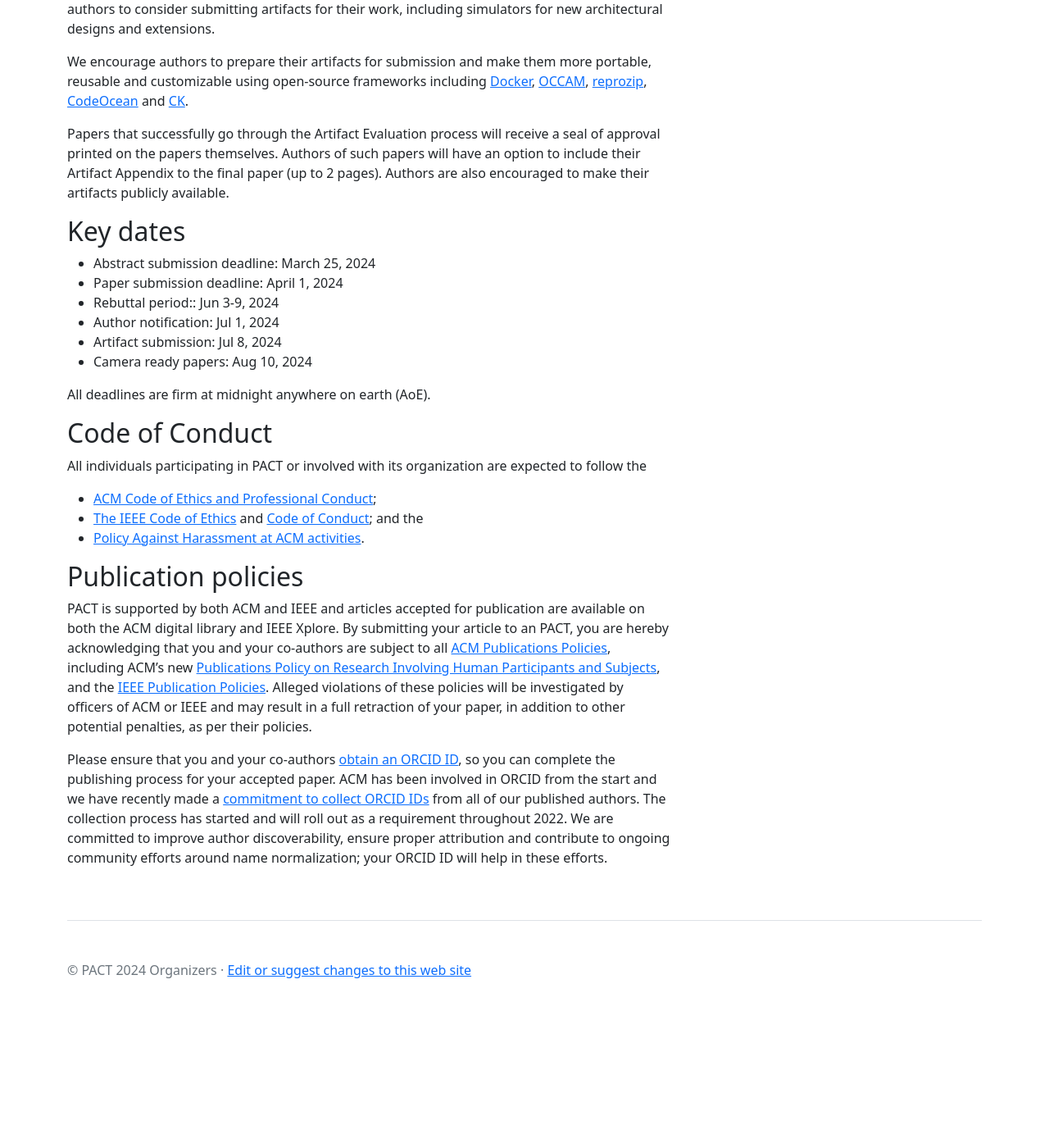
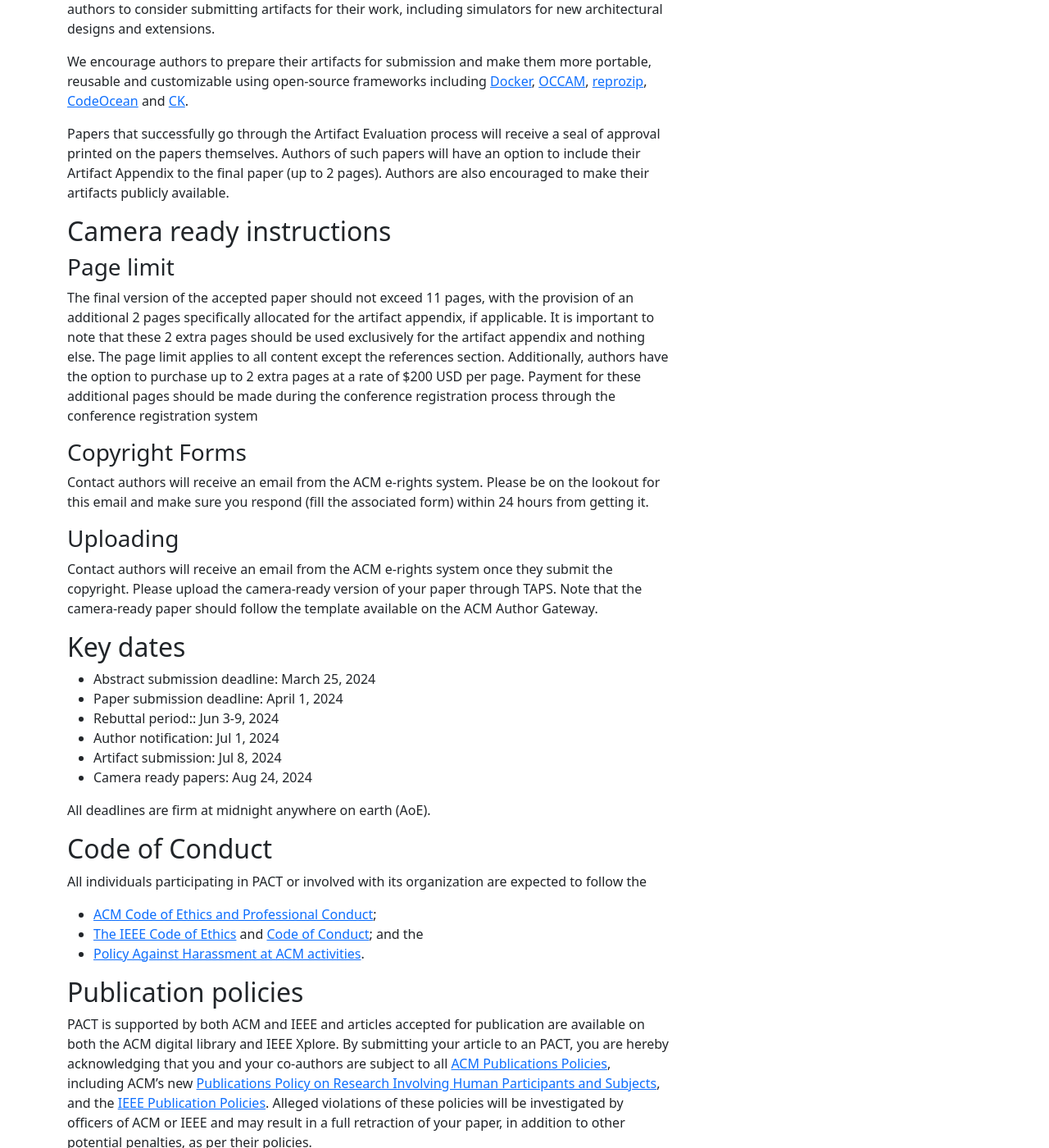
Before and after one commit to pact2024/pact2024.github.io, a Jekyll site: the page built from submit/index.md, in a window 1280 px wide and 1400 px high, scrolled down 3163 px. Shown: the whole window at 82% size. Built offline with Jekyll 4.4.1, drawn with Linux system fonts in a browser that asks for light colours; before the commit the page ends 4406 px from its top, so only the background shows below that.

Commit message:
Update call_for_papers.md

```diff
--- a/_includes/call_for_papers.md
+++ b/_includes/call_for_papers.md
@@ -121,6 +121,17 @@ We encourage authors to prepare their artifacts for submission and make them mor
 
 Papers that successfully go through the Artifact Evaluation process will receive a seal of approval printed on the papers themselves. Authors of such papers will have an option to include their Artifact Appendix to the final paper (up to 2 pages). Authors are also encouraged to make their artifacts publicly available.
 
+## Camera ready instructions
+
+### Page limit
+The final version of the accepted paper should not exceed 11 pages, with the provision of an additional 2 pages specifically allocated for the artifact appendix, if applicable. It is important to note that these 2 extra pages should be used exclusively for the artifact appendix and nothing else. The page limit applies to all content except the references section.
+Additionally, authors have the option to purchase up to 2 extra pages at a rate of $200 USD per page. Payment for these additional pages should be made during the conference registration process through the conference registration system
+
+### Copyright Forms
+Contact authors will receive an email from the ACM e-rights system. Please be on the lookout for this email and make sure you respond (fill the associated form) within 24 hours from getting it.
+
+### Uploading
+Contact authors will receive an email from the ACM e-rights system once they submit the copyright. Please upload the camera-ready version of your paper through TAPS. Note that the camera-ready paper should follow the template available on the ACM Author Gateway.
 
 
 ## Key dates
@@ -130,7 +141,7 @@ Papers that successfully go through the Artifact Evaluation process will receive
 * Rebuttal  period:: Jun 3-9, 2024
 * Author notification: Jul 1, 2024
 * Artifact submission: Jul 8, 2024
-* Camera ready papers: Aug 10, 2024
+* Camera ready papers: Aug 24, 2024
 
 All deadlines are firm at midnight anywhere on earth (AoE).
 
```
